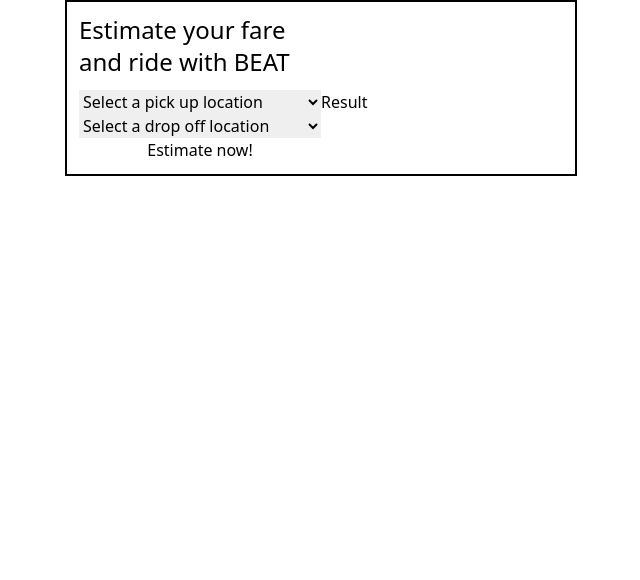
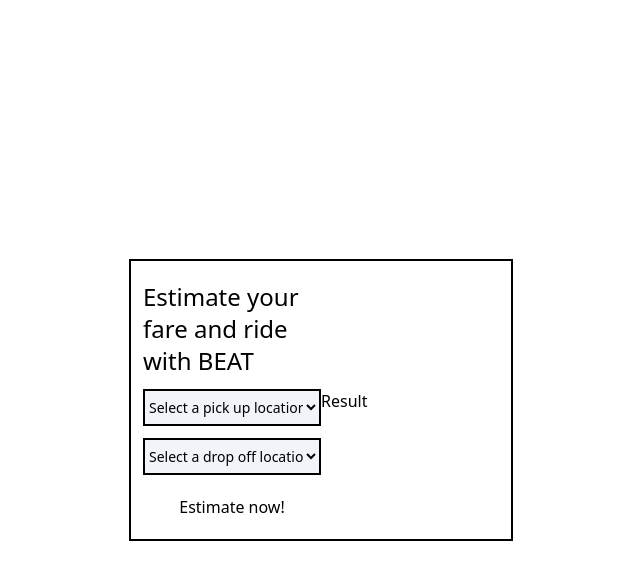
Before and after one commit to sergio1999ram/beat-client, a React (Create React App) app: page / in a window 1280 px wide. Shown: the top 580 px of the page, without its empty margins (319-959 px from the left). Built offline with nearby package versions, Linux system fonts and the light colour scheme.

Commit message:
Refactored code and added implementation for InputSelect

```diff
--- a/src/App.js
+++ b/src/App.js
@@ -4,17 +4,19 @@
 import store from './store/store';
 import { Provider } from 'react-redux';
 
-import Options from './components/Options';
+import Form from './components/Form';
 import Result from './components/Result';
 
 function App() {
   return (
     <Provider store={store}>
-      <div className='w-[40%] m-auto p-3 border-2 border-black flex flex-col gap-y-3'>
-        <h2 className='w-2/4 text-2xl font-medium'>Estimate your fare and ride with BEAT</h2>
-        <div className='flex'>
-          <Options />
-          <Result />
+      <div className='h-[100vh] flex'>
+        <div className='w-[30%] m-auto px-3 py-5 border-2 border-black flex flex-col gap-y-3'>
+          <h2 className='w-2/4 text-2xl font-medium'>Estimate your fare and ride with BEAT</h2>
+          <div className='flex'>
+            <Form />
+            <Result />
+          </div>
         </div>
       </div>
     </Provider>
--- a/src/components/Options.js
+++ b/src/components/Form.js
@@ -8,7 +8,7 @@
     FETCH_LOCATIONS
 } from '../store/locations/locations.slice';
 
-export default function Options() {
+export default function () {
     // const dispatch = useDispatch();
 
     // React.useEffect(() => {
@@ -18,9 +18,11 @@
     //     fetchLocation();
     // }, [dispatch]);
     return (
-        <div className='w-2/4 flex flex-col'>
-            <InputSelect name={'pickupLocation'} />
-            <InputSelect name={'dropoffLocation'} />
+        <div className='w-2/4 flex flex-col gap-y-5'>
+            <div className='flex flex-col gap-y-3'>
+                <InputSelect name={'pickupLocation'} />
+                <InputSelect name={'dropoffLocation'} />
+            </div>
             <Button />
         </div>
     )
--- a/src/components/forms/InputSelect/InputSelect.js
+++ b/src/components/forms/InputSelect/InputSelect.js
@@ -23,7 +23,7 @@
 
     if (name === 'pickupLocation')
         return (
-            <select name={name} id={`${name}-select`} onChange={handleChange}>
+            <select name={name} id={`${name}-select`} onChange={handleChange} className='border-2 border-black text-sm py-1.5 bg-slate-100'>
                 <option value={JSON.stringify({})}>
                     {name === 'pickupLocation' && 'Select a pick up location'}
                 </option>
@@ -35,7 +35,7 @@
             </select>
         )
     return (
-        <select name={name} id={`${name}-select`} onChange={handleChange}>
+        <select name={name} id={`${name}-select`} onChange={handleChange} className='border-2 border-black text-sm py-1.5 bg-slate-100'>
             <option value={JSON.stringify({})}>
                 {name === 'dropoffLocation' && 'Select a drop off location'}
             </option>
```
